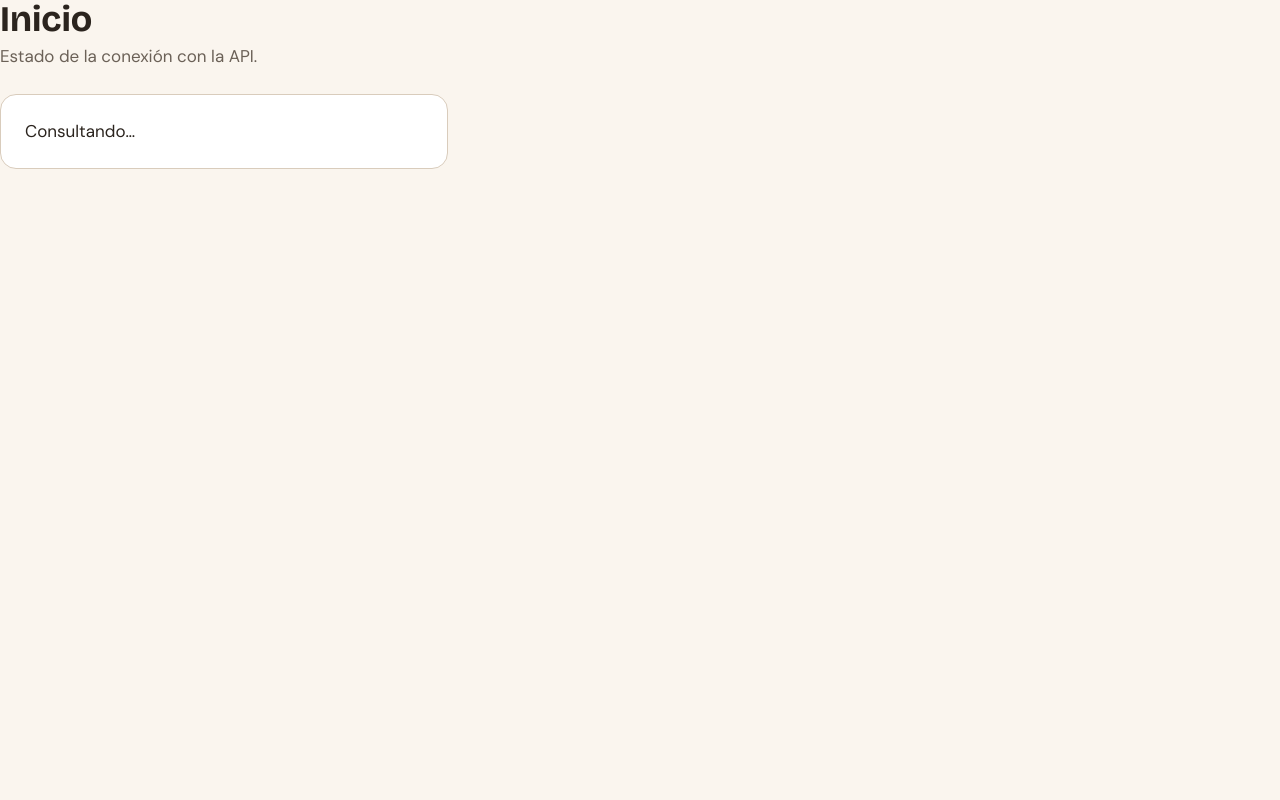
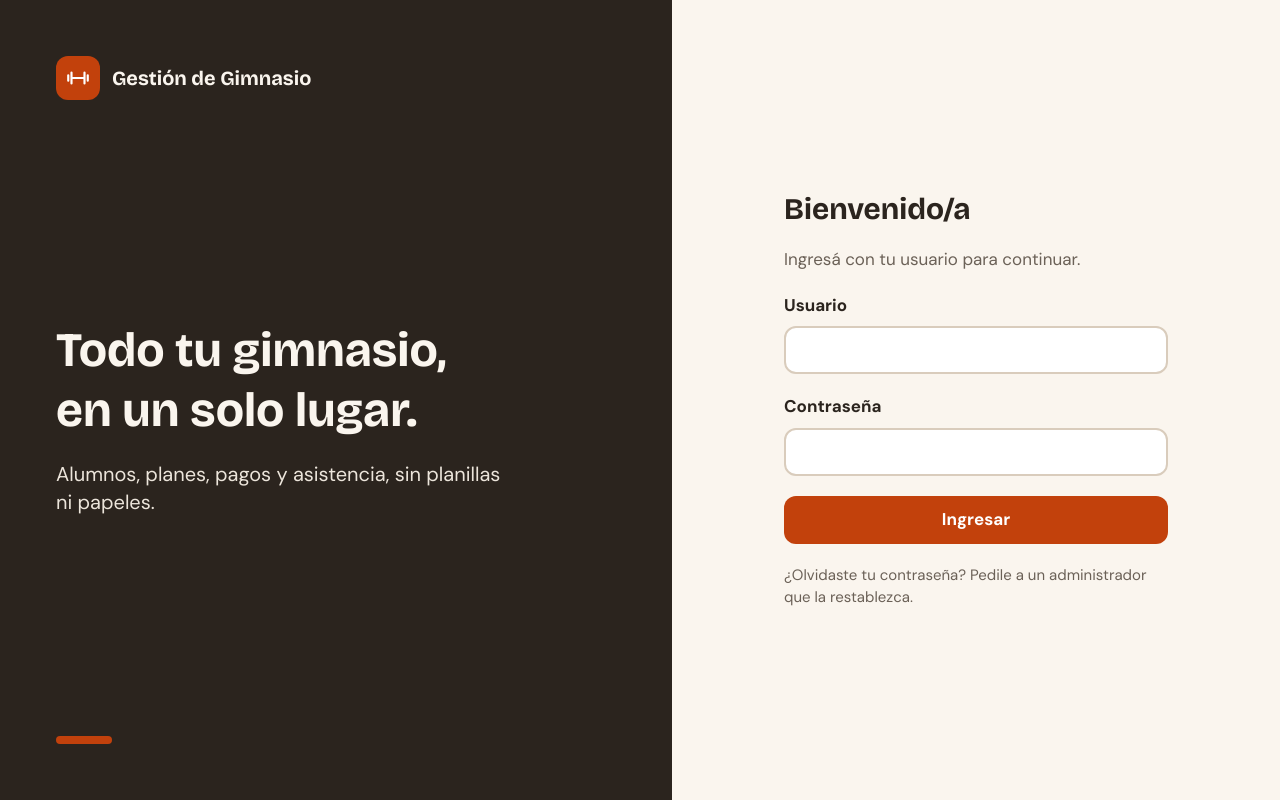
Before and after one commit to pao41/Trabajo-Final-Integrador, a React (Vite) app in the folder frontend/: page /login in a window 1280 px wide. Built offline with nearby package versions, Linux system fonts and the light colour scheme; no server answers.

Commit message:
feat: conectar el login y las rutas protegidas

```diff
--- a/frontend/src/App.tsx
+++ b/frontend/src/App.tsx
@@ -1,7 +1,18 @@
+import { Navigate, Route, Routes } from 'react-router-dom'
+import RutaProtegida from './componentes/RutaProtegida'
 import Inicio from './paginas/Inicio'
+import Login from './paginas/Login'
 
 function App() {
-  return <Inicio />
+  return (
+    <Routes>
+      <Route path="/login" element={<Login />} />
+      <Route element={<RutaProtegida />}>
+        <Route path="/" element={<Inicio />} />
+      </Route>
+      <Route path="*" element={<Navigate to="/" replace />} />
+    </Routes>
+  )
 }
 
 export default App
--- a/frontend/src/main.tsx
+++ b/frontend/src/main.tsx
@@ -1,15 +1,17 @@
-import { QueryClient, QueryClientProvider } from '@tanstack/react-query'
+import { QueryClientProvider } from '@tanstack/react-query'
 import { StrictMode } from 'react'
 import { createRoot } from 'react-dom/client'
+import { BrowserRouter } from 'react-router-dom'
 import App from './App.tsx'
+import { queryClient } from './api/queryClient'
 import './index.css'
-
-const queryClient = new QueryClient()
 
 createRoot(document.getElementById('root')!).render(
   <StrictMode>
     <QueryClientProvider client={queryClient}>
-      <App />
+      <BrowserRouter>
+        <App />
+      </BrowserRouter>
     </QueryClientProvider>
   </StrictMode>,
 )
```
